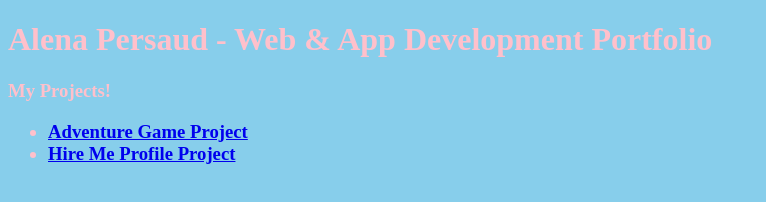
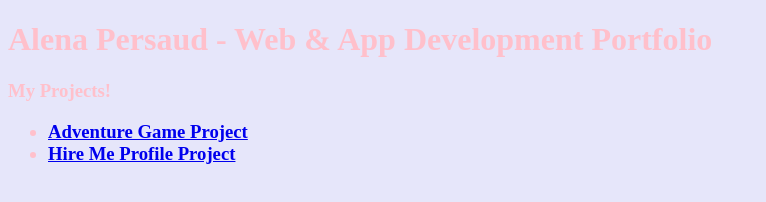
Before and after one commit to alenapersaud/alenapersaud.github.io, a plain HTML site: page index.html in a window 1280 px wide. Shown: the whole page, without its empty margins (0-766 px from the left). Drawn offline with Linux system fonts and the light colour scheme.

Commit message:
Update style.css

```diff
--- a/style.css
+++ b/style.css
@@ -1,3 +1,3 @@
 html {color: pink;
-    background-color: skyblue;
+    background-color: lavender;
 }
```
